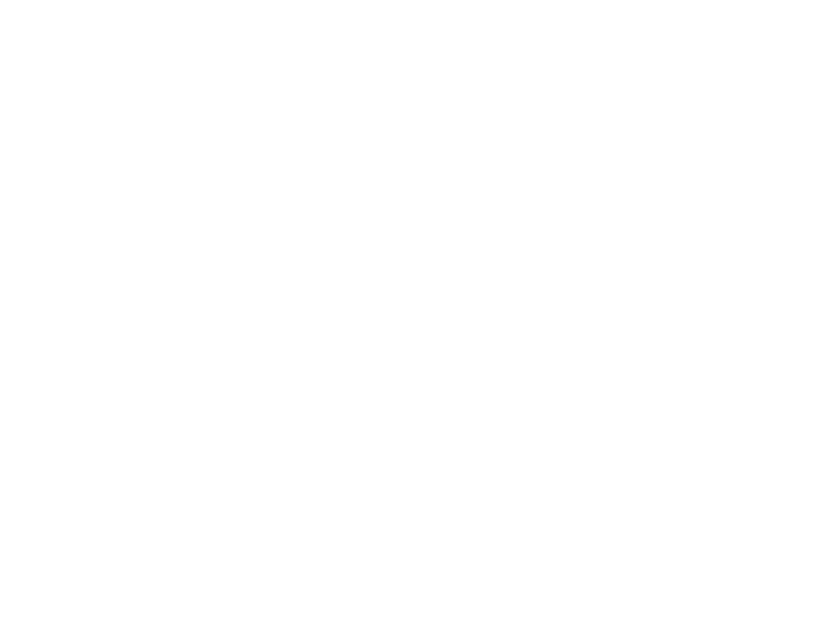
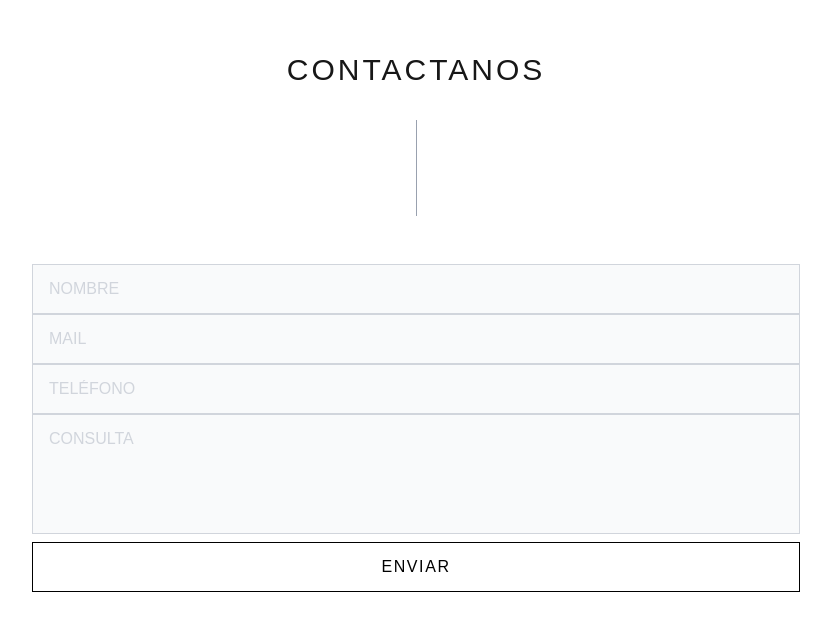
Before and after one commit to aguspen/sedearq, a Next.js app: page / in a window 1280 px wide. Shown: the part 1797-2427 px from the top of the page, without its empty margins (224-1055 px from the left). Before the commit the page ends 1753 px from the top, so only its background shows below. Built offline with nearby package versions, Linux system fonts and the light colour scheme.

Commit message:
actualizacion01

```diff
--- /dev/null
+++ b/app/components/ContactForm.tsx
@@ -0,0 +1,72 @@
+'use client'
+import React, { useState } from 'react'
+
+export const ContactForm = () => {
+  const [submitted, setSubmitted] = useState(false)
+
+  const handleSubmit = async (e: React.FormEvent<HTMLFormElement>) => {
+    e.preventDefault()
+    const form = e.currentTarget
+    const data = new FormData(form)
+    const res = await fetch('https://formspree.io/f/xyzwobap', {
+      method: 'POST',
+      body: data,
+      headers: {
+        Accept: 'application/json',
+      },
+    })
+    if (res.ok) setSubmitted(true)
+  }
+
+  const inputClass =
+    'w-full border border-gray-300 bg-gray-50 px-4 py-3 text-base font-montserrat uppercase text-gray-400 focus:outline-none focus:border-black transition placeholder:font-montserrat placeholder:uppercase placeholder:text-gray-300';
+
+  return (
+    <section className="w-full flex flex-col items-center justify-center mt-24 mb-12 px-0">
+      <h2 className="text-center text-3xl font-normal tracking-widest mb-8 font-sans" style={{ fontFamily: 'Arial, sans-serif' }}>
+        CONTACTANOS
+      </h2>
+      <div className="w-full flex justify-center mb-12">
+        <div className="h-24 w-px bg-gray-400" />
+      </div>
+      <form className="w-full max-w-3xl flex flex-col gap-0" onSubmit={handleSubmit} autoComplete="off">
+        <input
+          type="text"
+          name="nombre"
+          placeholder="NOMBRE"
+          className={inputClass}
+          required
+        />
+        <input
+          type="email"
+          name="mail"
+          placeholder="MAIL"
+          className={inputClass}
+          required
+        />
+        <input
+          type="tel"
+          name="telefono"
+          placeholder="TELÉFONO"
+          className={inputClass}
+          required
+        />
+        <textarea
+          name="consulta"
+          placeholder="CONSULTA"
+          className={inputClass + ' min-h-[120px] resize-none'}
+          required
+        />
+        <button
+          type="submit"
+          className="w-full mt-2 border border-black bg-white text-black font-montserrat uppercase tracking-widest py-3 transition hover:bg-black hover:text-white focus:outline-none focus:ring-2 focus:ring-black focus:ring-offset-2"
+        >
+          ENVIAR
+        </button>
+        {submitted && (
+          <div className="text-green-600 text-center mt-4 font-montserrat">¡Gracias por tu consulta!</div>
+        )}
+      </form>
+    </section>
+  )
+}
--- a/app/page.tsx
+++ b/app/page.tsx
@@ -1,5 +1,6 @@
 import { HeroCarousel } from './components/HeroCarousel'
 import Image from 'next/image'
+import { ContactForm } from './components/ContactForm'
 
 const images = [
   {
@@ -96,6 +97,7 @@ export default function Home() {
           <div className="hidden md:block absolute left-1/2 top-[-39px] w-px" style={{ background: '#282828', height: 'calc(340px * 2 + 25px)' }}></div>
         </div>
       </section>
+      <ContactForm />
     </main>
   )
 }
--- /dev/null
+++ b/app/proyectos/[slug]/page.tsx
@@ -0,0 +1,42 @@
+import { notFound } from 'next/navigation'
+import Image from 'next/image'
+import { proyectos } from '../data'
+
+interface Props {
+  params: { slug: string }
+}
+
+const ProyectoPage = ({ params }: Props) => {
+  const proyecto = proyectos.find(p => p.slug === params.slug)
+  if (!proyecto) return notFound()
+
+  return (
+    <main className="w-full min-h-screen bg-white flex flex-col items-center">
+      <div className="w-full max-w-5xl mx-auto relative aspect-[2/1] mb-12">
+        <Image
+          src={proyecto.hero}
+          alt={proyecto.titulo}
+          fill
+          className="object-cover rounded-none"
+          priority
+          sizes="100vw"
+        />
+      </div>
+      <div className="w-full max-w-5xl mx-auto grid grid-cols-1 sm:grid-cols-2 md:grid-cols-3 gap-6 p-6">
+        {proyecto.imagenes.map((img, i) => (
+          <div key={i} className="aspect-square relative">
+            <Image
+              src={img}
+              alt={`${proyecto.titulo} ${i + 1}`}
+              fill
+              className="object-cover"
+              sizes="(max-width: 768px) 100vw, 33vw"
+            />
+          </div>
+        ))}
+      </div>
+    </main>
+  )
+}
+
+export default ProyectoPage
--- /dev/null
+++ b/app/proyectos/data.ts
@@ -0,0 +1,81 @@
+export interface Proyecto {
+  slug: string;
+  titulo: string;
+  hero: string;
+  imagenes: string[];
+}
+
+export const proyectos: Proyecto[] = [
+  {
+    slug: 'fachada-22',
+    titulo: 'Fachada 22',
+    hero: '/1. Sede Arq Casa Estancias- Fachada 22.jpg',
+    imagenes: ['/1. Sede Arq Casa Estancias- Fachada 22.jpg'],
+  },
+  {
+    slug: 'comedor-5',
+    titulo: 'Comedor 5',
+    hero: '/4. Sede Arq Casa Estancias- Comedor 5.jpg',
+    imagenes: ['/4. Sede Arq Casa Estancias- Comedor 5.jpg'],
+  },
+  {
+    slug: 'cocina-6-editada',
+    titulo: 'Cocina 6 Editada',
+    hero: '/6. Sede Arq Casa Estancias- Cocina 6 EDITADA.jpg',
+    imagenes: ['/6. Sede Arq Casa Estancias- Cocina 6 EDITADA.jpg'],
+  },
+  {
+    slug: 'bano-5',
+    titulo: 'Baño 5',
+    hero: '/13. Sede Arq Casa Estancias- Baño 5.jpg',
+    imagenes: ['/13. Sede Arq Casa Estancias- Baño 5.jpg'],
+  },
+  {
+    slug: 'galeria-1',
+    titulo: 'Galería 1',
+    hero: '/16. Sede Arq Casa Estancias- Galeria 1.jpg',
+    imagenes: ['/16. Sede Arq Casa Estancias- Galeria 1.jpg'],
+  },
+  {
+    slug: 'contrafrente-4',
+    titulo: 'Contrafrente 4',
+    hero: '/17. Sede Arq Casa Estancias- Contrafrente 4.jpg',
+    imagenes: ['/17. Sede Arq Casa Estancias- Contrafrente 4.jpg'],
+  },
+  {
+    slug: 'arq-9',
+    titulo: 'Arq 9',
+    hero: '/18. Sede Arq Casa Estancias- Arq 9.jpg',
+    imagenes: ['/18. Sede Arq Casa Estancias- Arq 9.jpg'],
+  },
+  {
+    slug: 'living-5',
+    titulo: 'Living 5',
+    hero: '/3. Sede Arq Casa Estancias- Living 5.jpg',
+    imagenes: ['/3. Sede Arq Casa Estancias- Living 5.jpg'],
+  },
+  {
+    slug: 'cocina-6',
+    titulo: 'Cocina 6',
+    hero: '/6. Sede Arq Casa Estancias- Cocina 6.jpg',
+    imagenes: ['/6. Sede Arq Casa Estancias- Cocina 6.jpg'],
+  },
+  {
+    slug: 'bano-1',
+    titulo: 'Baño 1',
+    hero: '/10. Sede Arq Casa Estancias- Baño 1.jpg',
+    imagenes: ['/10. Sede Arq Casa Estancias- Baño 1.jpg'],
+  },
+  {
+    slug: 'galeria-15',
+    titulo: 'Galería 15',
+    hero: '/16. Sede Arq Casa Estancias- Galeria 15.jpg',
+    imagenes: ['/16. Sede Arq Casa Estancias- Galeria 15.jpg'],
+  },
+  {
+    slug: 'fachada-2',
+    titulo: 'Fachada 2',
+    hero: '/1. Sede Arq Casa Estancias- Fachada 2.jpg',
+    imagenes: ['/1. Sede Arq Casa Estancias- Fachada 2.jpg'],
+  },
+];
--- /dev/null
+++ b/app/proyectos/page.tsx
@@ -0,0 +1,39 @@
+import Image from 'next/image'
+
+const images = [
+  '/1. Sede Arq Casa Estancias- Fachada 22.jpg',
+  '/4. Sede Arq Casa Estancias- Comedor 5.jpg',
+  '/6. Sede Arq Casa Estancias- Cocina 6 EDITADA.jpg',
+  '/13. Sede Arq Casa Estancias- Baño 5.jpg',
+  '/16. Sede Arq Casa Estancias- Galeria 1.jpg',
+  '/17. Sede Arq Casa Estancias- Contrafrente 4.jpg',
+  '/18. Sede Arq Casa Estancias- Arq 9.jpg',
+  '/3. Sede Arq Casa Estancias- Living 5.jpg',
+  '/6. Sede Arq Casa Estancias- Cocina 6.jpg',
+  '/10. Sede Arq Casa Estancias- Baño 1.jpg',
+  '/16. Sede Arq Casa Estancias- Galeria 15.jpg',
+  '/1. Sede Arq Casa Estancias- Fachada 2.jpg',
+]
+
+const ProyectosPage = () => {
+  return (
+    <main className="w-full min-h-screen bg-white flex flex-col items-center justify-center p-0">
+      <div className="w-full max-w-screen-xl mx-auto grid grid-cols-1 sm:grid-cols-2 md:grid-cols-3 gap-6 p-6">
+        {images.map((src, i) => (
+          <div key={i} className="aspect-square relative">
+            <Image
+              src={src}
+              alt={`Proyecto ${i + 1}`}
+              fill
+              className="object-cover"
+              sizes="(max-width: 768px) 100vw, 25vw"
+              priority={i < 4}
+            />
+          </div>
+        ))}
+      </div>
+    </main>
+  )
+}
+
+export default ProyectosPage
```
